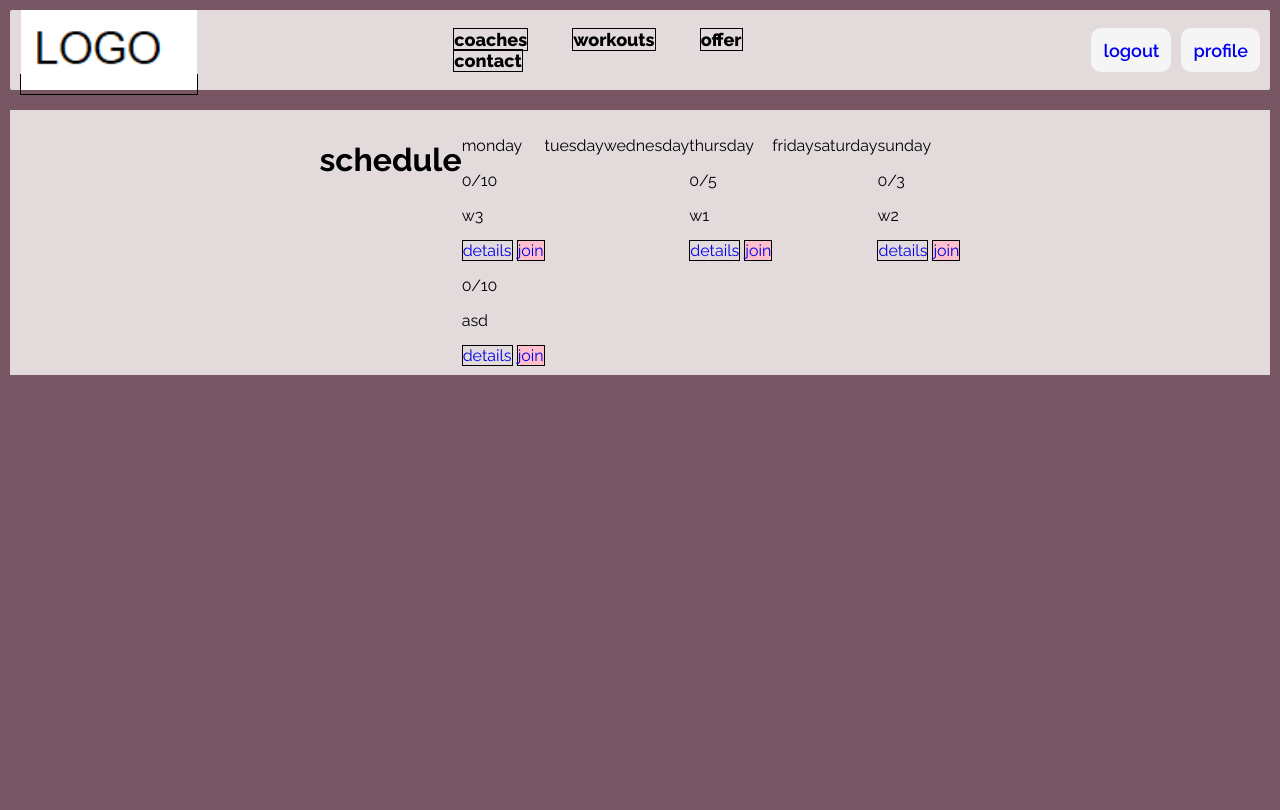
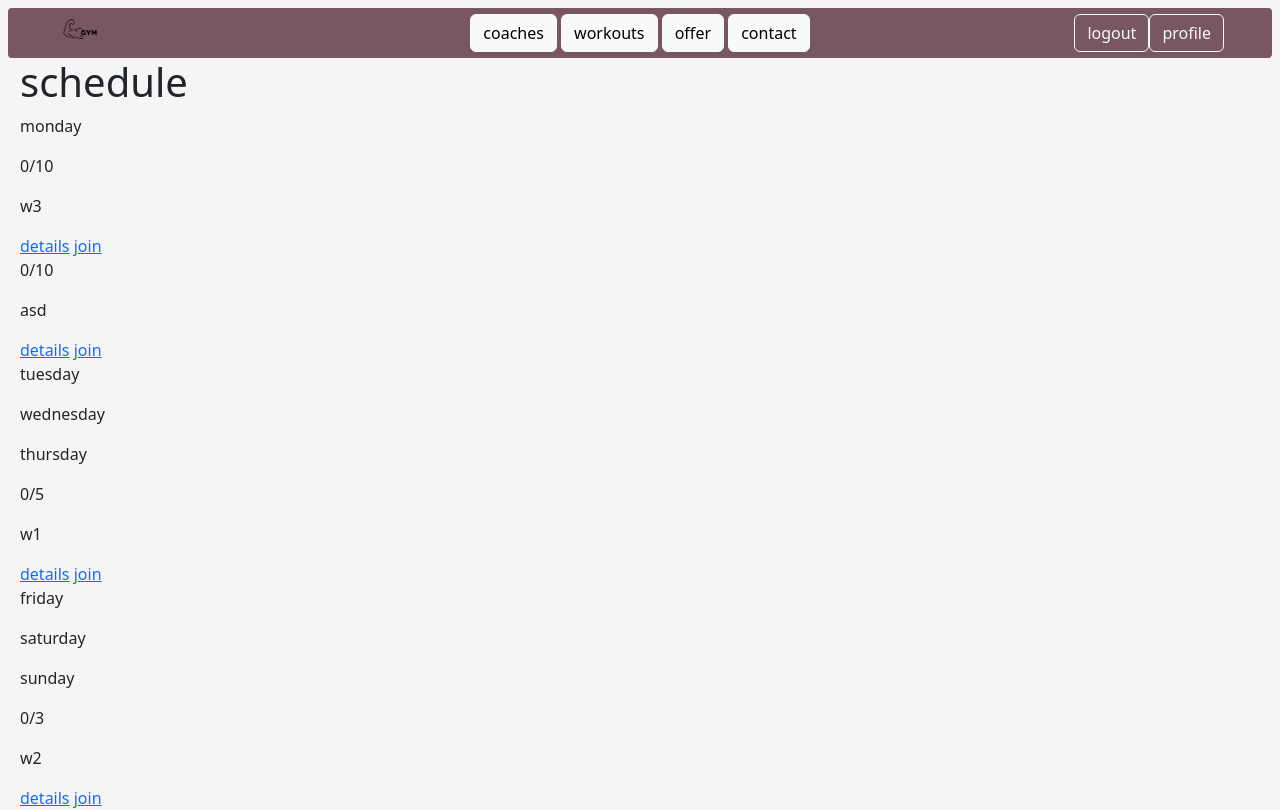
Before and after one commit to zyzkaa/gym-management-webapp, a Django app: page /workout/schedule/ in a window 1280 px wide. Before the commit the page ends 375 px from the top, so only its background shows below. Run offline with Django 5.2, Linux system fonts and the light colour scheme; a user stored in the database is signed in; data comes from the database, SQL or seed files in the repository; data that the repository does not hold is empty; parts of the project's set-up code (start-up, migrations or seed data) failed here and were passed over; some libraries are stand-ins or nearby versions.

Commit message:
bootstrap header styles

```diff
--- a/GymWebApp/settings.py
+++ b/GymWebApp/settings.py
@@ -51,6 +51,7 @@ INSTALLED_APPS = [
     'workout.apps.WorkoutConfig',
     'core.apps.CoreConfig',
     'memberships.apps.MembershipsConfig',
+    'bootstrap5',
 ]
 
 MIDDLEWARE = [
--- a/core/static/header.css
+++ b/core/static/header.css
@@ -1,105 +1,113 @@
-header{
-    width: 100%;
-    height: 10vh;
-    background: #E3DBDB;
-    padding: 0 10px;
-    box-sizing: border-box;
-    display: grid;
-    grid-template-columns: 1fr 1fr 1fr;
-    border-radius: 2px;
-    margin-bottom: 20px;
+/*header{*/
+/*    width: 100%;*/
+/*    height: 10vh;*/
+/*    background: #E3DBDB;*/
+/*    padding: 0 10px;*/
+/*    box-sizing: border-box;*/
+/*    display: grid;*/
+/*    grid-template-columns: 1fr 1fr 1fr;*/
+/*    border-radius: 2px;*/
+/*    margin-bottom: 20px;*/
+/*}*/
+
+/*header img{*/
+/*    height: 100%;*/
+/*}*/
+
+/*a:visited {*/
+/*    color: black;*/
+/*}*/
+
+/*a:hover{*/
+/*    cursor: pointer;*/
+/*}*/
+
+/*a{*/
+/*    text-decoration: none;*/
+/*    border: 1px solid black;*/
+/*}*/
+
+/*.button-normal{*/
+/*    background-color: pink;*/
+/*}*/
+
+/*.button-locked{*/
+/*    background-color:grey;*/
+/*}*/
+
+/*.button-done{*/
+/*    background-color: mediumpurple;*/
+/*}*/
+
+/*#nav-container{*/
+/*    justify-self: center;*/
+/*    align-self: center;*/
+/*}*/
+
+/*#nav-container a{*/
+/*    color: black;*/
+/*    margin: 0 20px;*/
+/*    font-size: large;*/
+/*    font-weight: 800;*/
+/*    transition: color 0.3s ease;*/
+/*    text-decoration: none;*/
+/*}*/
+
+/*#nav-container a:hover{*/
+/*    color: #795663;*/
+/*}*/
+
+/*#login-container{*/
+/*    justify-self: end;*/
+/*    align-self: center;*/
+/*    font-weight: 600;*/
+/*    height: 50%;*/
+/*    display: flex;*/
+/*    align-items: center;*/
+/*}*/
+
+/*#login-container a{*/
+/*    height: 100%;*/
+/*    display: flex;*/
+/*    align-items: center;*/
+/*    background: whitesmoke;*/
+/*    border: 2px solid whitesmoke;*/
+/*    border-radius: 10px;*/
+/*    transition: background-color 0.3s ease;*/
+/*    margin: 0 0 0 10px;*/
+/*    padding: 0 10px;*/
+/*    font-family: inherit;*/
+/*    font-size: large;*/
+/*    text-decoration: none;*/
+/*}*/
+
+/*#login-container a:hover{*/
+/*    background-color: #E3DBDB;*/
+/*}*/
+
+/*body{*/
+/*    font-family: "Raleway", serif;*/
+/*    font-optical-sizing: auto;*/
+/*    font-style: normal;*/
+/*    margin: 10px;*/
+/*    background: #795663;*/
+/*    display: flex;*/
+/*    flex-direction: column;*/
+/*    align-items: center;*/
+/*}*/
+
+/*main{*/
+/*    background-color: #E3DBDB;*/
+/*    width: 100%;*/
+/*    display: flex;*/
+/*    justify-content: center;*/
+/*    padding: 10px 0;*/
+/*}*/
+
+.bg-custom-header{
+    background-color: #795663;
 }
 
-header img{
-    height: 100%;
+.bg-custom-main{
+    background-color: whitesmoke;
 }
-
-a:visited {
-    color: black;
-}
-
-a:hover{
-    cursor: pointer;
-}
-
-a{
-    text-decoration: none;
-    border: 1px solid black;
-}
-
-.button-normal{
-    background-color: pink;
-}
-
-.button-locked{
-    background-color:grey;
-}
-
-.button-done{
-    background-color: mediumpurple;
-}
-
-#nav-container{
-    justify-self: center;
-    align-self: center;
-}
-
-#nav-container a{
-    color: black;
-    margin: 0 20px;
-    font-size: large;
-    font-weight: 800;
-    transition: color 0.3s ease;
-    text-decoration: none;
-}
-
-#nav-container a:hover{
-    color: #795663;
-}
-
-#login-container{
-    justify-self: end;
-    align-self: center;
-    font-weight: 600;
-    height: 50%;
-    display: flex;
-    align-items: center;
-}
-
-#login-container a{
-    height: 100%;
-    display: flex;
-    align-items: center;
-    background: whitesmoke;
-    border: 2px solid whitesmoke;
-    border-radius: 10px;
-    transition: background-color 0.3s ease;
-    margin: 0 0 0 10px;
-    padding: 0 10px;
-    font-family: inherit;
-    font-size: large;
-    text-decoration: none;
-}
-
-#login-container a:hover{
-    background-color: #E3DBDB;
-}
-
-body{
-    font-family: "Raleway", serif;
-    font-optical-sizing: auto;
-    font-style: normal;
-    margin: 10px;
-    background: #795663;
-    display: flex;
-    flex-direction: column;
-    align-items: center;
-}
-
-main{
-    background-color: #E3DBDB;
-    width: 100%;
-    display: flex;
-    justify-content: center;
-    padding: 10px 0;
-}
--- a/core/templates/core/header.html
+++ b/core/templates/core/header.html
@@ -1,26 +1,23 @@
-<header id="header">
-  <div id="logo-container">
+<header id="header" style="height: 50px" class="d-flex justify-content-between align-items-center bg-custom-header ps-5 pe-5 vh-50 rounded-1">
+  <div style="width: 30%; height: 100%">
     <a href="/">
-      {% load static %}
-      <img id="header-img" src="{% static 'logo.png' %}" alt="logo">
+    {% load static %}
+    <img style="height: 100%" id="header-img" src="{% static 'logo.png' %}" alt="logo">
     </a>
   </div>
-
-  <div id="nav-container">
-    <a href="{% url 'users:coaches' %}">coaches</a>
-    <a href="{% url 'workout:schedule' %}">workouts</a>
-    <a href="{% url 'memberships:show_memberships' %}">offer</a>
-    <a>contact</a>
+  <div>
+    <a class="btn btn-light" role="button" href="{% url 'users:coaches' %}">coaches</a>
+    <a class="btn btn-light" role="button" href="{% url 'workout:schedule' %}">workouts</a>
+    <a class="btn btn-light" role="button" href="{% url 'memberships:show_memberships' %}">offer</a>
+    <a class="btn btn-light" role="button">contact</a>
   </div>
-
-  <div id="login-container">
+  <div style="width: 30%; display: flex; justify-content: flex-end">
     {% if user.is_authenticated %}
-    <a href="{% url 'users:logout' %}">logout</a>
-    <a href="{% url 'users:current_profile' %}">profile</a>
+    <a class="btn btn-outline-light" role="button" href="{% url 'users:logout' %}">logout</a>
+    <a class="btn btn-outline-light" role="button" href="{% url 'users:current_profile' %}">profile</a>
     {% else %}
-    <a href="{% url 'users:login' %}">login</a>
-    <a href="{% url 'users:register' %}">register</a>
+    <a class="btn btn-outline-light" role="button" href="{% url 'users:login' %}">login</a>
+    <a class="btn btn-outline-light" role="button" href="{% url 'users:register' %}">register</a>
     {% endif %}
   </div>
-
 </header>
--- a/core/templates/core/index.html
+++ b/core/templates/core/index.html
@@ -8,8 +8,11 @@
     <meta charset="UTF-8">
     <title>Home</title>
     <link rel="stylesheet" href="{% static 'header.css' %}">
+    {% load bootstrap5 %}
+    {% bootstrap_css %}
+    {% bootstrap_javascript %}
 </head>
-<body>
+<body class="row me-2 ms-2 mt-2 bg-custom-main">
     {% include 'core/header.html' %}
     <main>
         {% block content %}
```
Also changed, not shown: core/static/logo.png.
